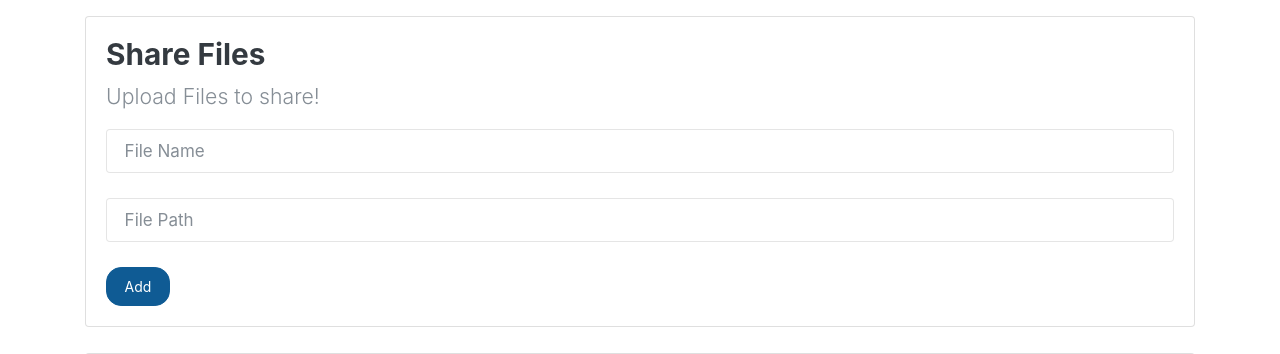
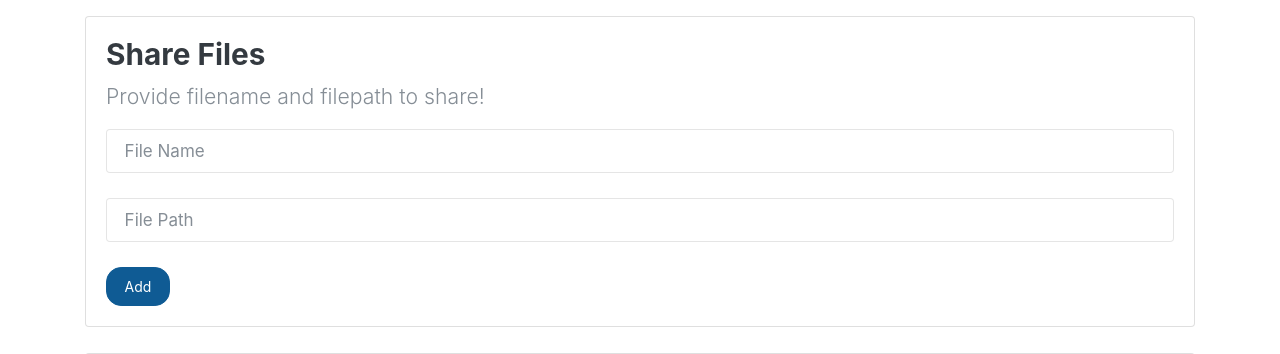
Before and after one commit to adisakshya/JustShareIt, a Flask app: page / in a window 1280 px wide. Shown: the part 57-411 px from the top of the page. Run offline with Flask 2, Linux system fonts and the light colour scheme; some libraries are stand-ins or nearby versions.

Commit message:
updated form message

```diff
--- a/webserver/templates/index.html
+++ b/webserver/templates/index.html
@@ -20,7 +20,7 @@
         <div class="search card card-body">
             <h3>Share Files</h3>
             <p class="lead">
-              Upload Files to share!
+              Provide filename and filepath to share!
             </p>
             <form action="/" method="post">
                 <input type="text" name="filename" class = "form-control" placeholder="File Name">
```
